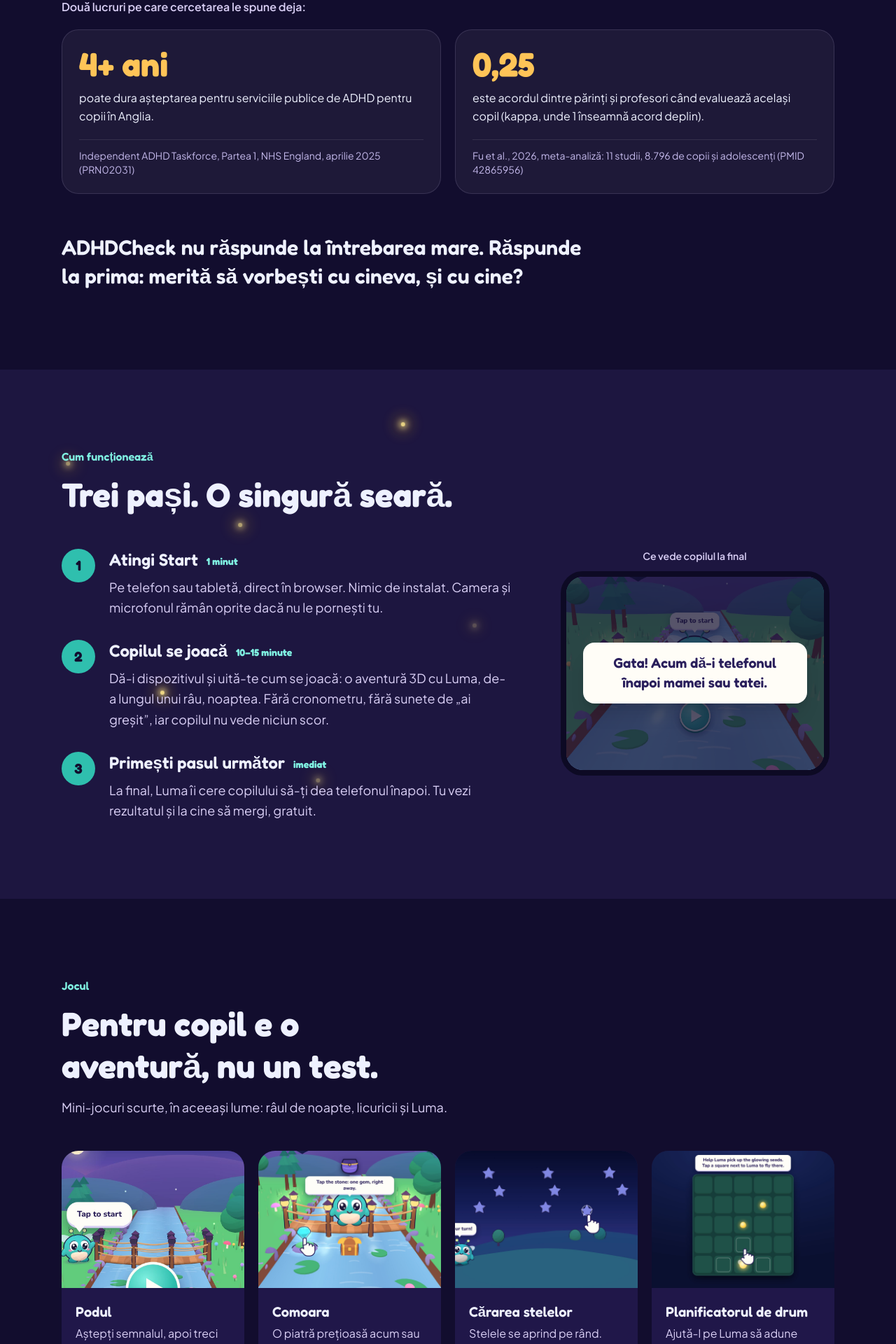
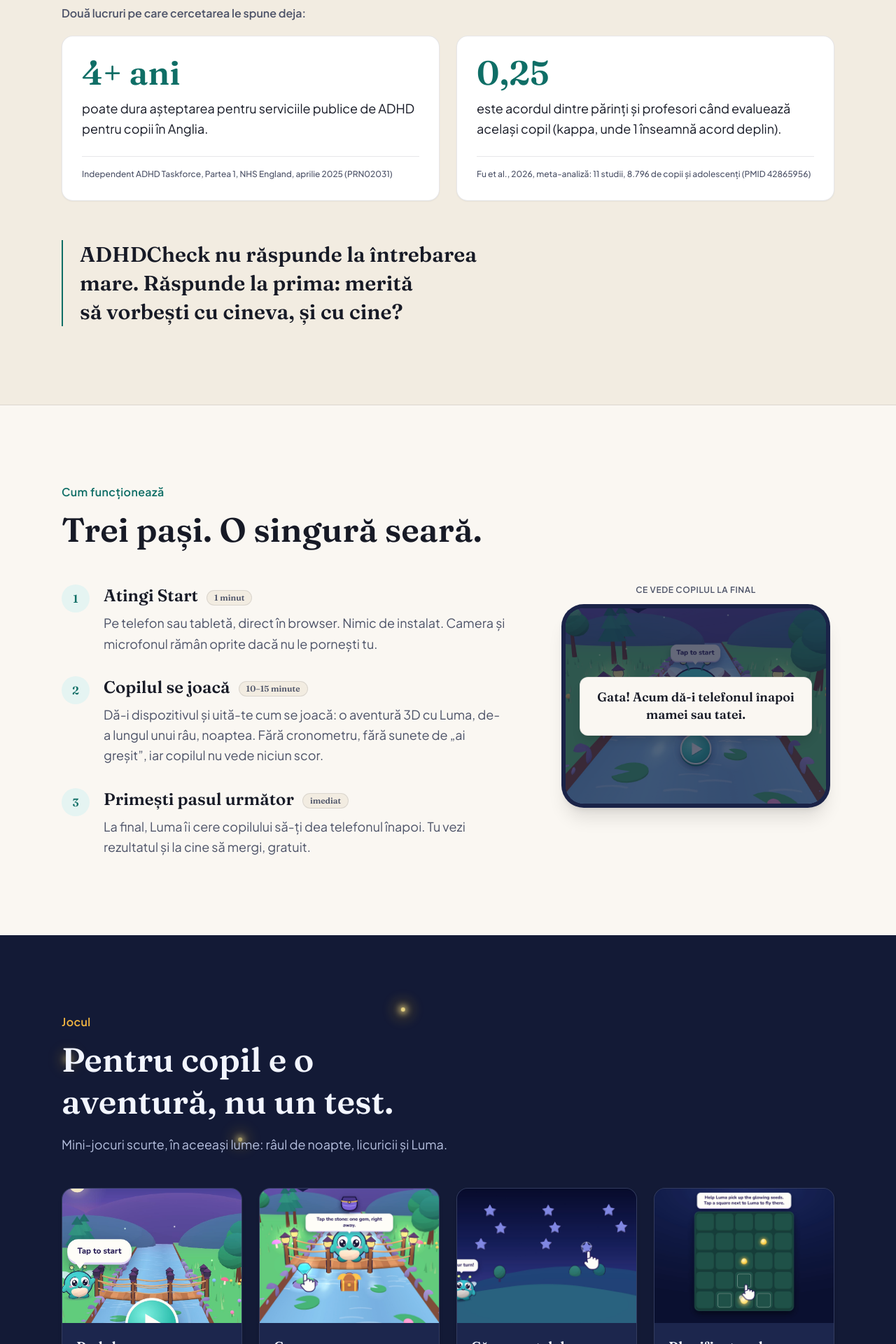
Before and after one commit to andreidinutu-byte/ADHD_Check, a Next.js app in the folder apps/web/: page / in a window 1280 px wide. Shown: the part 1900-3820 px from the top of the page at 70% size. Built offline with nearby package versions, Linux system fonts and the light colour scheme.

Commit message:
feat(landing): redesign problem, how, and game sections with impeccable

```diff
--- a/apps/web/app/_components/Landing.tsx
+++ b/apps/web/app/_components/Landing.tsx
@@ -62,11 +62,11 @@ export function Landing() {
       <Header t={t} lang={lang} setLang={writeLang} />
       <main id="main">
         <Hero t={t} />
-        {/* Temporary wrapper for Problem through Final to preserve dark contrast */}
+        <Problem t={t} />
+        <How t={t} />
+        <Game t={t} />
+        {/* Temporary wrapper for Result through Final to preserve dark contrast */}
         <div className="bg-dusk-deep text-moon">
-          <Problem t={t} />
-          <How t={t} />
-          <Game t={t} />
           <Result t={t} />
           <Offer t={t} />
           <Privacy t={t} />
@@ -111,12 +111,28 @@ function Container({ children, className = "" }: { children: ReactNode; classNam
   return <div className={`mx-auto w-full max-w-6xl px-4 sm:px-6 ${className}`}>{children}</div>;
 }
 
-function Kicker({ children }: { children: ReactNode }) {
-  return <p className="mb-3 font-display text-base font-semibold text-river-soft">{children}</p>;
+function Kicker({ children, dark = false }: { children: ReactNode; dark?: boolean }) {
+  return (
+    <p
+      className={`mb-3 text-sm font-semibold tracking-wide sm:text-base ${
+        dark ? "text-lantern-warm" : "text-brand-teal"
+      }`}
+    >
+      {children}
+    </p>
+  );
 }
 
-function H2({ children, className = "" }: { children: ReactNode; className?: string }) {
-  return <h2 className={`font-display text-3xl font-bold leading-tight sm:text-4xl md:text-5xl ${className}`}>{children}</h2>;
+function H2({ children, className = "", dark = false }: { children: ReactNode; className?: string; dark?: boolean }) {
+  return (
+    <h2
+      className={`font-editorial text-3xl font-semibold leading-tight sm:text-4xl md:text-5xl ${
+        dark ? "text-twilight-text" : "text-ink-primary"
+      } ${className}`}
+    >
+      {children}
+    </h2>
+  );
 }
 
 function CtaButton({
@@ -322,31 +338,47 @@ function Hero({ t }: { t: Dict }) {
 
 function Problem({ t }: { t: Dict }) {
   return (
-    <section className="relative bg-dusk-deep py-20 md:py-28">
+    <section className="relative border-y border-line bg-paper-2 py-20 text-ink-primary md:py-28">
       <Container>
         <div className="reveal max-w-3xl">
           <Kicker>{t.problem.kicker}</Kicker>
           <H2>{t.problem.title}</H2>
         </div>
-        <ul className="mt-10 grid gap-x-10 gap-y-6 md:grid-cols-2">
+        <ul className="mt-10 grid gap-x-12 gap-y-8 md:grid-cols-2">
           {t.problem.items.map((item, i) => (
-            <li key={i} className="reveal border-t border-lavender/15 pt-5 text-lg leading-relaxed text-moon">
+            <li
+              key={i}
+              className="reveal border-t border-line pt-5 text-lg leading-relaxed text-ink-primary"
+            >
               “{item}”
             </li>
           ))}
         </ul>
 
-        <p className="reveal mt-16 text-base font-semibold text-lavender">{t.problem.statsIntro}</p>
-        <div className="mt-5 grid gap-5 md:grid-cols-2">
+        <p className="reveal mt-16 text-base font-semibold text-ink-secondary">{t.problem.statsIntro}</p>
+        <div className="mt-5 grid gap-6 md:grid-cols-2">
           {t.problem.stats.map((s, i) => (
-            <figure key={i} className="reveal dusk-surface flex flex-col p-6">
-              <p className="font-display text-4xl font-bold tabular-nums text-lantern md:text-5xl">{s.value}</p>
-              <p className="mt-3 flex-1 leading-relaxed text-moon">{s.label}</p>
-              <figcaption className="mt-5 border-t border-white/10 pt-3 text-sm text-lavender-muted">{s.source}</figcaption>
+            <figure
+              key={i}
+              className="reveal flex flex-col justify-between rounded-2xl border border-line bg-surface p-7 shadow-xs"
+            >
+              <p className="font-editorial text-4xl font-semibold tabular-nums text-brand-teal md:text-5xl">
+                {s.value}
+              </p>
+              <p className="mt-3 flex-1 text-base leading-relaxed text-ink-primary md:text-lg">
+                {s.label}
+              </p>
+              <figcaption className="mt-6 border-t border-line pt-4 text-xs font-medium leading-normal text-ink-secondary">
+                {s.source}
+              </figcaption>
             </figure>
           ))}
         </div>
-        <p className="reveal mt-14 max-w-3xl font-display text-2xl font-semibold leading-snug md:text-3xl">{t.problem.punch}</p>
+        <div className="reveal mt-14 max-w-3xl border-l-2 border-brand-teal pl-6">
+          <p className="font-editorial text-2xl font-semibold leading-snug text-ink-primary md:text-3xl text-balance">
+            {t.problem.punch}
+          </p>
+        </div>
       </Container>
     </section>
   );
@@ -356,33 +388,38 @@ function Problem({ t }: { t: Dict }) {
 
 function How({ t }: { t: Dict }) {
   return (
-    <section id="how" className="relative overflow-hidden bg-dusk py-20 md:py-28">
-      <Fireflies count={6} />
+    <section id="how" className="relative bg-paper py-20 text-ink-primary md:py-28">
       <Container className="relative">
         <div className="reveal max-w-3xl">
           <Kicker>{t.how.kicker}</Kicker>
           <H2>{t.how.title}</H2>
         </div>
-        <div className="mt-12 grid items-start gap-10 lg:grid-cols-[1.25fr_0.75fr]">
+        <div className="mt-12 grid items-start gap-12 lg:grid-cols-[1.25fr_0.75fr]">
           <ol className="space-y-8">
             {t.how.steps.map((s, i) => (
               <li key={i} className="reveal flex gap-5">
-                <span className="grid size-12 shrink-0 place-items-center rounded-full bg-river font-display text-xl font-bold text-dusk-deep">
+                <span className="flex size-10 shrink-0 items-center justify-center rounded-full bg-brand-teal-soft font-editorial text-base font-semibold text-brand-teal">
                   {i + 1}
                 </span>
                 <div>
-                  <h3 className="font-display text-2xl font-semibold">
+                  <h3 className="font-editorial text-xl font-semibold text-ink-primary sm:text-2xl">
                     {s.title}
-                    <span className="ml-3 align-middle text-sm font-bold text-river-soft">{s.time}</span>
+                    <span className="ml-3 inline-block rounded-full border border-line bg-paper-2 px-2.5 py-0.5 align-middle text-xs font-semibold text-ink-secondary">
+                      {s.time}
+                    </span>
                   </h3>
-                  <p className="mt-2 max-w-xl text-lg leading-relaxed text-lavender">{s.body}</p>
+                  <p className="mt-2 max-w-xl text-base leading-relaxed text-ink-secondary md:text-lg">
+                    {s.body}
+                  </p>
                 </div>
               </li>
             ))}
           </ol>
           <figure className="reveal mx-auto w-full max-w-sm">
-            <figcaption className="mb-3 text-center text-sm font-semibold text-lavender">{t.how.handbackLabel}</figcaption>
-            <div className="relative overflow-hidden rounded-[2rem] border-[8px] border-[#0d0a24]">
+            <figcaption className="mb-3 text-center text-xs font-semibold uppercase tracking-wider text-ink-secondary">
+              {t.how.handbackLabel}
+            </figcaption>
+            <div className="relative overflow-hidden rounded-[2rem] border-[6px] border-twilight-2/80 bg-twilight shadow-xl">
               <Image
                 src="/landing/treasure-choice-wide.jpg"
                 alt=""
@@ -391,8 +428,8 @@ function How({ t }: { t: Dict }) {
                 sizes="(min-width: 1024px) 24rem, 90vw"
                 className="block aspect-[4/3] h-auto w-full object-cover object-[50%_40%]"
               />
-              <div className="absolute inset-0 grid place-items-center bg-dusk-deep/70 p-6">
-                <p className="rounded-2xl bg-[#fffdf7] px-5 py-4 text-center font-display text-xl font-semibold leading-snug text-[#2a1f5c] shadow-xl">
+              <div className="absolute inset-0 flex items-center justify-center bg-twilight/65 p-5">
+                <p className="rounded-xl border border-line bg-paper px-5 py-4 text-center font-editorial text-lg font-semibold leading-snug text-ink-primary shadow-lg">
                   {t.how.handback}
                 </p>
               </div>
@@ -408,16 +445,20 @@ function How({ t }: { t: Dict }) {
 
 function Game({ t }: { t: Dict }) {
   return (
-    <section className="bg-dusk-deep py-20 md:py-28">
-      <Container>
+    <section className="relative overflow-hidden bg-twilight py-20 text-twilight-text md:py-28">
+      <Fireflies count={6} />
+      <Container className="relative">
         <div className="reveal max-w-3xl">
-          <Kicker>{t.game.kicker}</Kicker>
-          <H2>{t.game.title}</H2>
-          <p className="mt-4 text-lg text-lavender">{t.game.sub}</p>
+          <Kicker dark>{t.game.kicker}</Kicker>
+          <H2 dark>{t.game.title}</H2>
+          <p className="mt-4 text-lg leading-relaxed text-twilight-muted">{t.game.sub}</p>
         </div>
-        <ul className="mt-12 grid gap-5 sm:grid-cols-2 lg:grid-cols-4">
+        <ul className="mt-12 grid gap-6 sm:grid-cols-2 lg:grid-cols-4">
           {t.game.games.map((g) => (
-            <li key={g.name} className="reveal overflow-hidden rounded-3xl bg-dusk-2/60">
+            <li
+              key={g.name}
+              className="reveal flex flex-col overflow-hidden rounded-2xl border border-white/10 bg-twilight-2 shadow-md transition-transform duration-200 hover:-translate-y-1"
+            >
               {g.img ? (
                 <Image
                   src={g.img}
@@ -428,26 +469,28 @@ function Game({ t }: { t: Dict }) {
                   className="block aspect-[4/3] h-auto w-full object-cover"
                 />
               ) : (
-                <div className="grid aspect-[4/3] place-items-center bg-[radial-gradient(circle_at_50%_40%,#2fbfae55,#1d1640_70%)]" aria-hidden="true">
-                  <Compass className="size-14 text-river-soft" />
+                <div className="grid aspect-[4/3] place-items-center bg-twilight" aria-hidden="true">
+                  <Compass className="size-12 text-river-soft" />
                 </div>
               )}
-              <div className="p-5">
-                <h3 className="font-display text-xl font-semibold">{g.name}</h3>
-                <p className="mt-1 leading-relaxed text-lavender">{g.what}</p>
+              <div className="flex flex-1 flex-col p-5">
+                <h3 className="font-editorial text-xl font-semibold text-twilight-text">{g.name}</h3>
+                <p className="mt-2 text-sm leading-relaxed text-twilight-muted">{g.what}</p>
               </div>
             </li>
           ))}
         </ul>
-        <p className="reveal mt-6 flex flex-wrap items-center gap-3 text-lavender">
-          <span className="rounded-lg bg-lantern/15 px-2.5 py-1 text-sm font-bold text-lantern">{t.game.coreLabel}</span>
-          {t.game.core}
-        </p>
-        <ul className="reveal mt-10 flex flex-wrap gap-x-6 gap-y-3 font-semibold text-moon">
+        <div className="reveal mt-8 flex flex-wrap items-center gap-3 text-sm text-twilight-muted">
+          <span className="rounded-md border border-lantern-warm/30 bg-lantern-warm/15 px-2.5 py-1 text-xs font-semibold text-lantern-warm">
+            {t.game.coreLabel}
+          </span>
+          <span className="leading-relaxed">{t.game.core}</span>
+        </div>
+        <ul className="reveal mt-10 flex flex-wrap gap-x-8 gap-y-3 border-t border-white/10 pt-8 text-sm font-medium text-twilight-text">
           {t.game.calm.map((c) => (
-            <li key={c} className="flex items-center gap-2">
-              <Check className="size-5 text-river-soft" />
-              {c}
+            <li key={c} className="flex items-center gap-2.5">
+              <Check className="size-4 text-river-soft" />
+              <span>{c}</span>
             </li>
           ))}
         </ul>
@@ -463,8 +506,8 @@ function Result({ t }: { t: Dict }) {
     <section className="bg-dusk py-20 md:py-28">
       <Container className="grid items-center gap-10 md:grid-cols-2">
         <div className="reveal">
-          <Kicker>{t.result.kicker}</Kicker>
-          <H2>{t.result.title}</H2>
+          <Kicker dark>{t.result.kicker}</Kicker>
+          <H2 dark>{t.result.title}</H2>
           <p className="mt-5 text-lg text-lavender">{t.result.sub}</p>
         </div>
         <div className="reveal space-y-3">
@@ -493,8 +536,8 @@ function Offer({ t }: { t: Dict }) {
     <section id="offer" className="bg-dusk-deep py-20 md:py-28">
       <Container>
         <div className="reveal max-w-3xl">
-          <Kicker>{t.offer.kicker}</Kicker>
-          <H2>{t.offer.title}</H2>
+          <Kicker dark>{t.offer.kicker}</Kicker>
+          <H2 dark>{t.offer.title}</H2>
         </div>
         <div className="mt-12 grid gap-5 md:grid-cols-2">
           <article className="reveal dusk-surface flex flex-col p-7">
@@ -542,8 +585,8 @@ function Privacy({ t }: { t: Dict }) {
     <section id="privacy" className="bg-dusk py-20 md:py-28">
       <Container>
         <div className="reveal max-w-3xl">
-          <Kicker>{t.privacy.kicker}</Kicker>
-          <H2>{t.privacy.title}</H2>
+          <Kicker dark>{t.privacy.kicker}</Kicker>
+          <H2 dark>{t.privacy.title}</H2>
         </div>
         <dl className="mt-12 grid gap-x-10 gap-y-8 md:grid-cols-2 lg:grid-cols-3">
           {t.privacy.items.map((p) => (
@@ -568,8 +611,8 @@ function Faq({ t }: { t: Dict }) {
     <section id="faq" className="bg-dusk-deep py-20 md:py-28">
       <Container className="max-w-3xl">
         <div className="reveal">
-          <Kicker>{t.faq.kicker}</Kicker>
-          <H2>{t.faq.title}</H2>
+          <Kicker dark>{t.faq.kicker}</Kicker>
+          <H2 dark>{t.faq.title}</H2>
         </div>
         <div className="mt-10 divide-y divide-lavender/15 border-y border-lavender/15">
           {t.faq.items.map((f, i) => (
@@ -620,7 +663,7 @@ function Final({ t, lang }: { t: Dict; lang: Lang }) {
       <div className="absolute inset-0 bg-[radial-gradient(ellipse_at_50%_0%,#3a2d7a_0%,transparent_65%)]" aria-hidden="true" />
       <Fireflies />
       <Container className="relative max-w-3xl text-center">
-        <H2 className="md:text-6xl">{t.final.title}</H2>
+        <H2 dark className="md:text-6xl">{t.final.title}</H2>
         <p className="mx-auto mt-5 max-w-2xl text-lg leading-relaxed text-lavender">{t.final.sub}</p>
 
         {state === "ok" ? (
```
